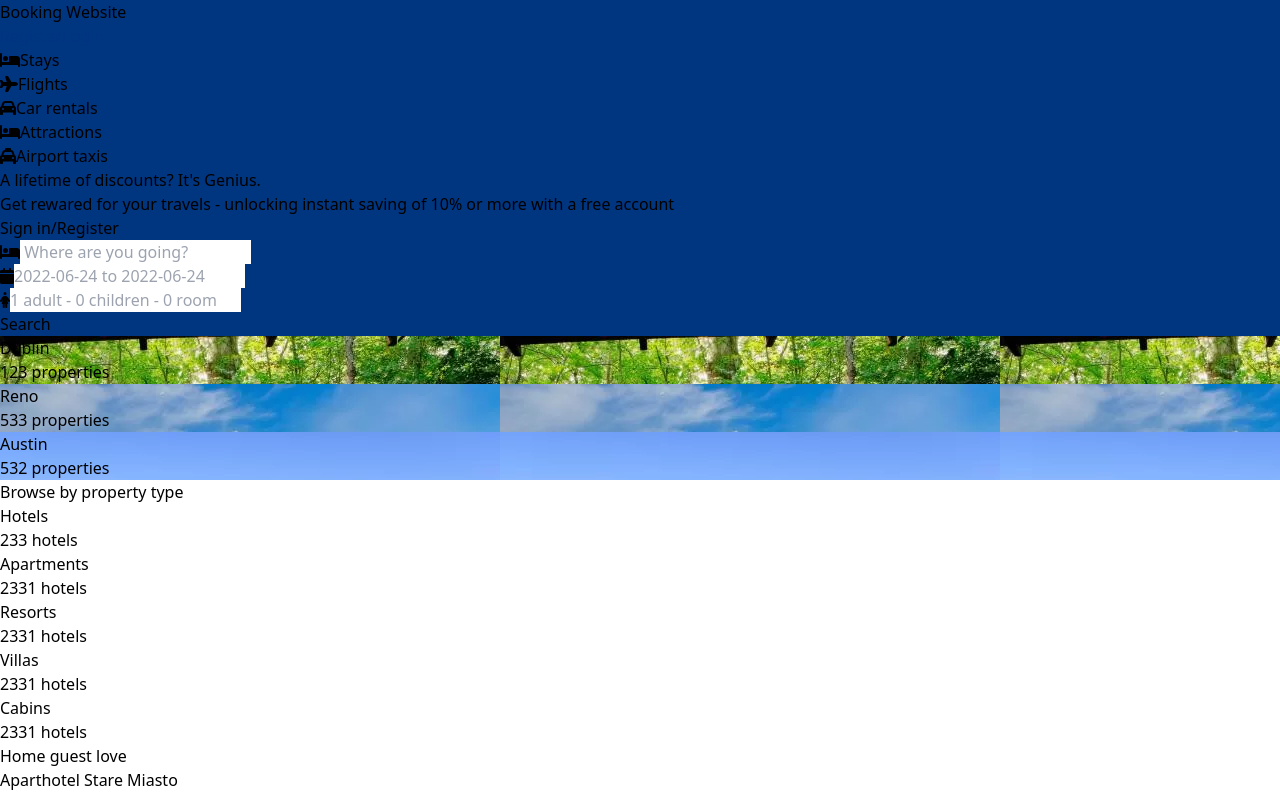
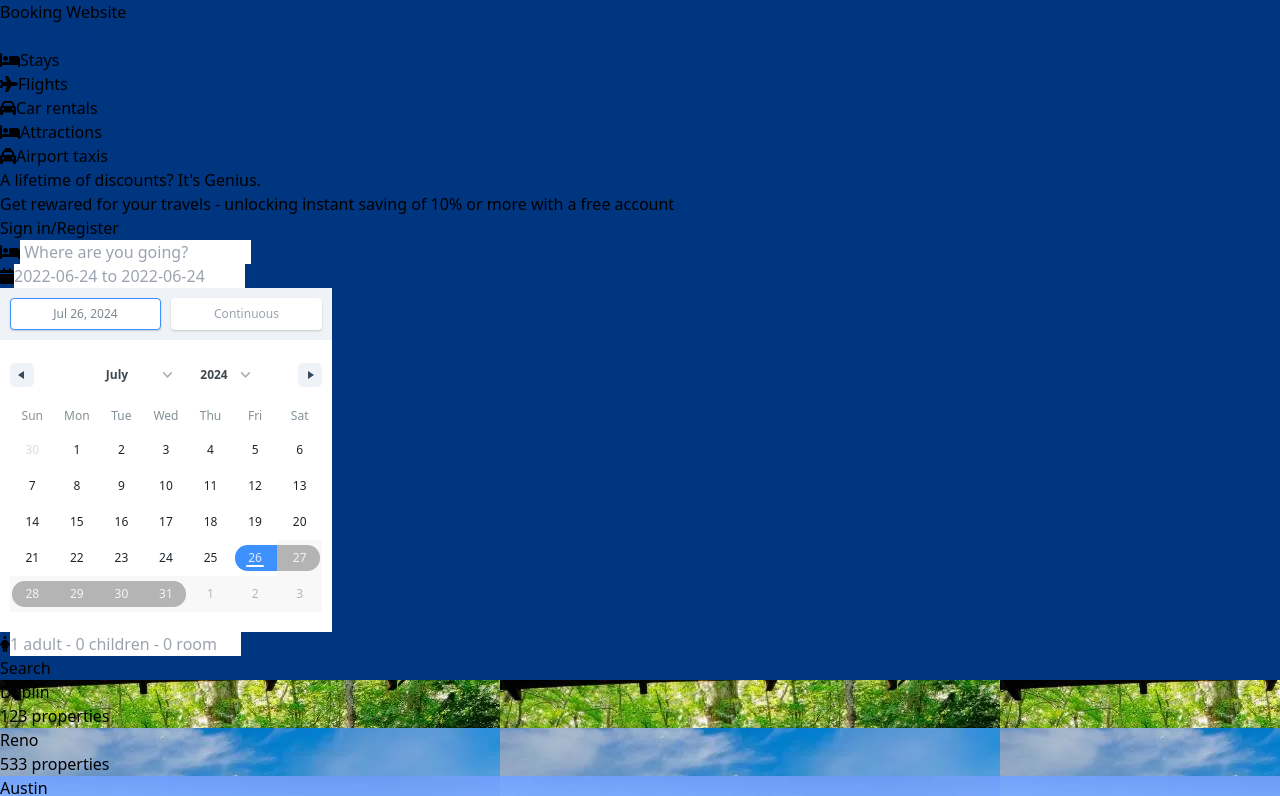
Before and after one commit to tien198/njs301_asm2_clientApp, a React (Vite) app: page / in a window 1280 px wide. Shown: the top 796 px of the page. Built offline with nearby package versions, Linux system fonts and the light colour scheme.

Commit message:
add react-date-range

```diff
--- a/package.json
+++ b/package.json
@@ -15,7 +15,9 @@
     "@fortawesome/free-regular-svg-icons": "^6.6.0",
     "@fortawesome/free-solid-svg-icons": "^6.6.0",
     "@fortawesome/react-fontawesome": "^0.2.2",
+    "date-fns": "^3.6.0",
     "react": "^18.3.1",
+    "react-date-range": "^2.0.1",
     "react-dom": "^18.3.1",
     "react-router-dom": "^6.25.1",
     "tailwindcss": "^3.4.7"
--- a/src/components/Header.jsx
+++ b/src/components/Header.jsx
@@ -2,6 +2,12 @@ import Button from './Button';
 import { FontAwesomeIcon } from '@fortawesome/react-fontawesome';
 import { faBed, faCalendar, faFemale } from '@fortawesome/free-solid-svg-icons';
 import { Link } from 'react-router-dom';
+
+// react-date-range
+import { DateRange } from 'react-date-range';
+import 'react-date-range/dist/styles.css'; // main style file
+import 'react-date-range/dist/theme/default.css'; // theme css file
+import { useState } from 'react';
 
 export default function Header() {
     return (
@@ -22,21 +28,50 @@ function SearchForm() {
     const onSubmit = e => {
         e.preventDefault();
     }
+
+    const [dateRangeHidden, setDateRangeHidden] = useState(false);
+    const [state, setState] = useState([
+        {
+            startDate: new Date(),
+            endDate: null,
+            key: 'selection'
+        }
+    ]);
+
+    const setDateHidden = e => {
+        setDateRangeHidden(prev => {
+            if (prev) return false;
+            return true;
+        })
+    }
+    const setDate = e => {
+        console.log(e.selection);
+        setState([e.selection])
+
+    }
+    const hiddenClass = dateRangeHidden ? 'hidden' : '';
+    // const hiddenClass = '';
     // const searchBtn = e => {
     //     window.location.replace('/search');
     // }
     return (
-        <form onSubmit={onSubmit} className='absolute  translate-x-1/2 right-1/3 -bottom-14 lg:right-1/2 lg:-bottom-10 bg-white text-zinc-800 rounded-lg border-4 border-yellow-600'>
+        <form onSubmit={onSubmit} className='absolute  translate-x-1/2 right-1/3 -bottom-14 lg:right-1/2 lg:-bottom-10 bg-white text-zinc-800 rounded-lg border-4 border-yellow-600 z-50'>
             <div className='flex justify-around items-center flex-wrap lg:flex-nowrap gap-5 py-2 px-12'>
                 <div className='flex gap-2 items-center'>
                     <FontAwesomeIcon icon={faBed} className='text-gray-400 ' />
                     <input type='text' placeholder={` Where are you going?`} className='p-1 focus: outline-none focus:border-b focus:border-b-slate-500' />
                 </div>
-                <div className='flex gap-2 items-center'>
+                <div className='flex gap-2 items-center relative z-50' onClick={setDateHidden}>
                     <FontAwesomeIcon icon={faCalendar} className='text-gray-400 ' />
-                    <input type='text' pattern='\d{4}-\d{2}-\d{2}' placeholder='2022-06-24 to 2022-06-24' className='p-1 focus: outline-none focus:border-b focus:border-b-slate-500' />
+                    <input type='text' pattern='\d{4}-\d{2}-\d{2}' placeholder='2022-06-24 to 2022-06-24' className='p-1 focus: outline-none focus:border-b focus:border-b-slate-500 relative   ' />
                     {/* placeholder='06/24/2022 to 06/24/2024' */}
                 </div>
+                <DateRange
+                    editableDateInputs={true}
+                    onChange={setDate}
+                    moveRangeOnFirstSelection={false}
+                    ranges={state}
+                    className={`absolute top-12  ${hiddenClass}`} minDate={new Date(2022, 1, 1)} maxDate={new Date(Date.now())} />
                 <div className='flex gap-2 items-center'>
                     <FontAwesomeIcon icon={faFemale} className='text-gray-400 ' />
                     <input type='text' placeholder='1 adult - 0 children - 0 room' className='p-1 focus: outline-none focus:border-b focus:border-b-slate-500' />
```
Also changed, not shown: 1 other file (tests, documents, lock files or other folders).
